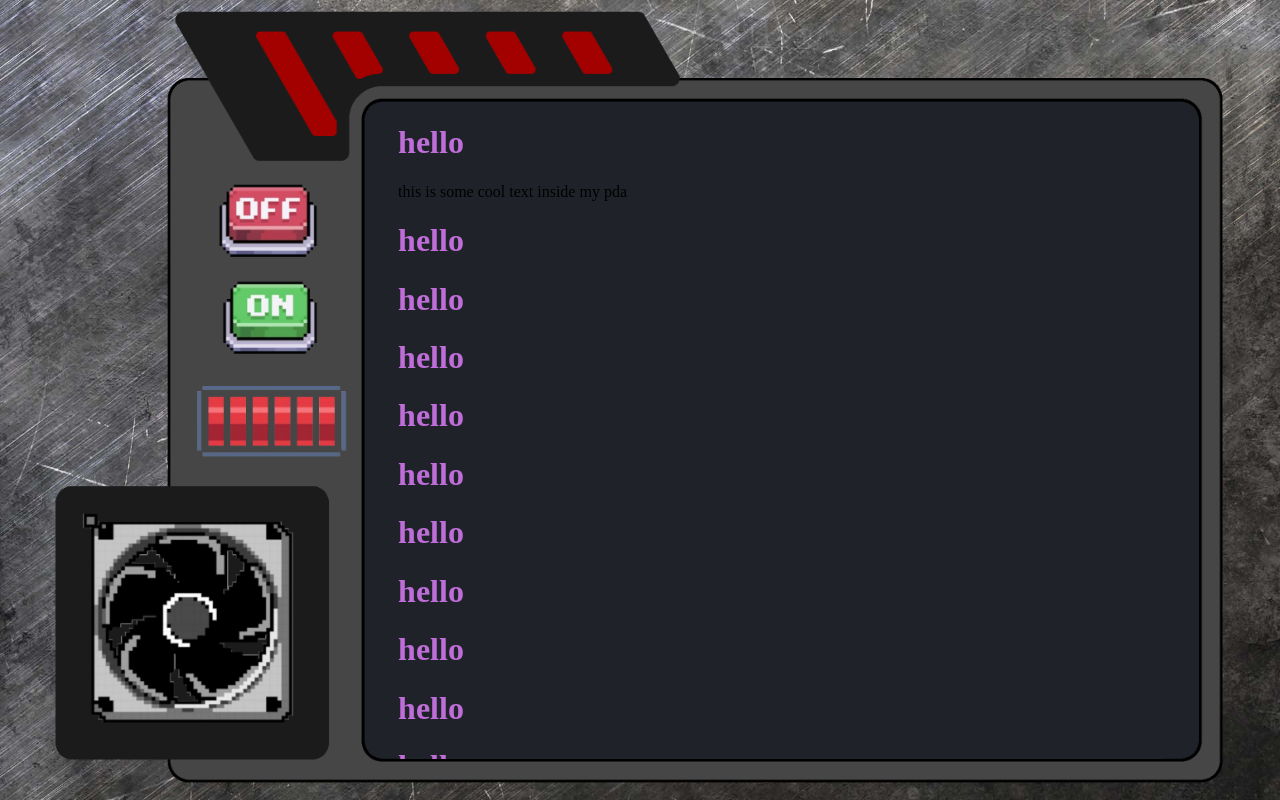
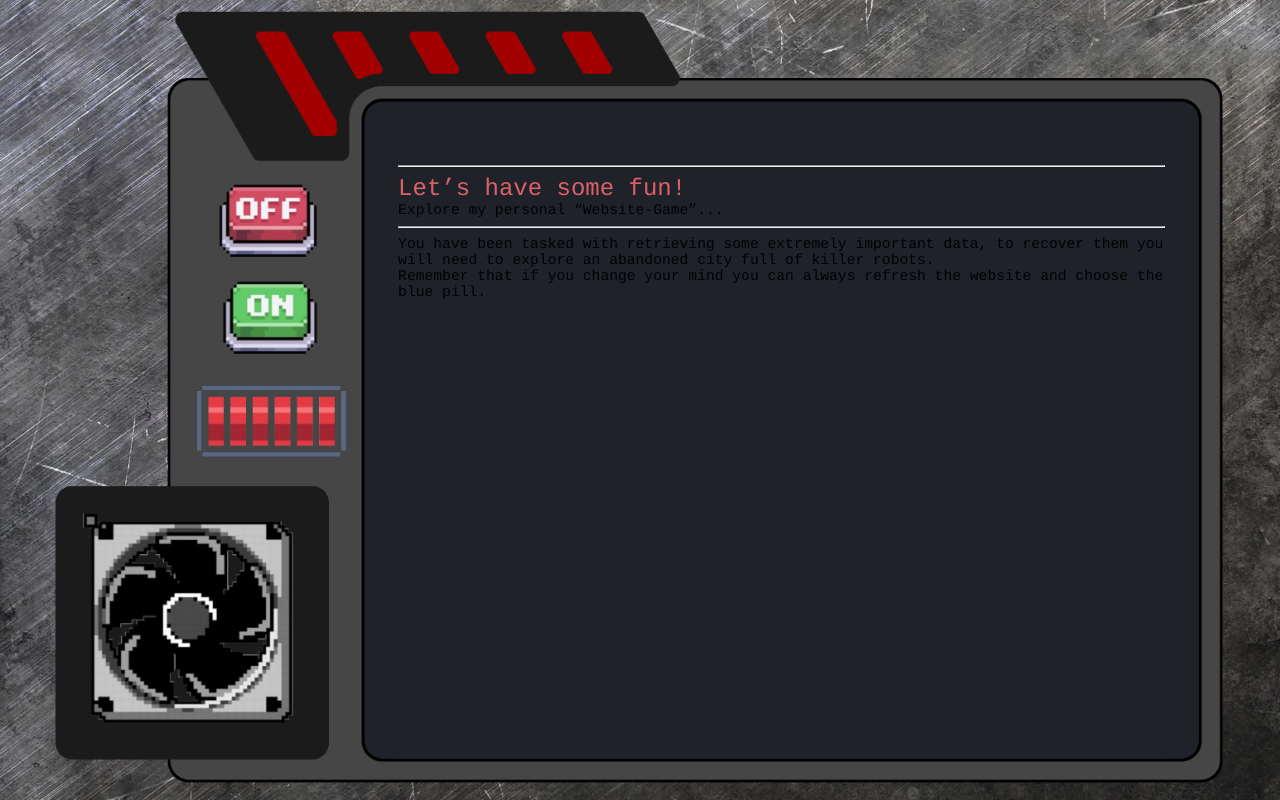
Before and after one commit to lucaSartore/lucaSartore.github.io, a React (Vite) app: page /blue_pill in a window 1280 px wide. Built offline with nearby package versions, Linux system fonts and the light colour scheme; a web font is replaced by a local one.

Commit message:
Add first working blue pill page

```diff
--- a/src/components/pda/index.tsx
+++ b/src/components/pda/index.tsx
@@ -5,100 +5,13 @@ import "./themes.css"
 import { forwardRef, PropsWithChildren, useImperativeHandle, useRef } from "react";
 import { ThemeProvider } from "./theme_provider";
 
-function PdaPage() {
+function PdaPage(props: PropsWithChildren) {
     return (
         <>
             <div id="pda-page-main-div">
                 <div id="pda-container">
                     <PdaWrapper >
-                        <h1> hello </h1>
-                        <a> this is some cool text inside my pda </a>
-                        <h1> hello </h1>
-                        <h1> hello </h1>
-                        <h1> hello </h1>
-                        <h1> hello </h1>
-                        <h1> hello </h1>
-                        <h1> hello </h1>
-                        <h1> hello </h1>
-                        <h1> hello </h1>
-                        <h1> hello </h1>
-                        <h1> hello </h1>
-                        <h1> hello </h1>
-                        <h1> hello </h1>
-                        <h1> hello </h1>
-                        <h1> hello </h1>
-                        <h1> hello </h1>
-                        <h1> hello </h1>
-                        <h1> hello </h1>
-                        <h1> hello </h1>
-                        <h1> hello </h1>
-                        <h1> hello </h1>
-                        <h1> hello </h1>
-                        <h1> hello </h1>
-                        <h1> hello </h1>
-                        <h1> hello </h1>
-                        <h1> hello </h1>
-                        <h1> hello </h1>
-                        <h1> hello </h1>
-                        <h1> hello </h1>
-                        <h1> hello </h1>
-                        <h1> hello </h1>
-                        <h1> hello </h1>
-                        <h1> hello </h1>
-                        <h1> hello </h1>
-                        <h1> hello </h1>
-                        <h1> hello </h1>
-                        <h1> hello </h1>
-                        <h1> hello </h1>
-                        <h1> hello </h1>
-                        <h1> hello </h1>
-                        <h1> hello </h1>
-                        <h1> hello </h1>
-                        <h1> hello </h1>
-                        <h1> hello </h1>
-                        <h1> hello </h1>
-                        <h1> hello </h1>
-                        <h1> hello </h1>
-                        <h1> hello </h1>
-                        <h1> hello </h1>
-                        <h1> hello </h1>
-                        <h1> hello </h1>
-                        <h1> hello </h1>
-                        <h1> hello </h1>
-                        <h1> hello </h1>
-                        <h1> hello </h1>
-                        <h1> hello </h1>
-                        <h1> hello </h1>
-                        <h1> hello </h1>
-                        <h1> hello </h1>
-                        <h1> hello </h1>
-                        <h1> hello </h1>
-                        <h1> hello </h1>
-                        <h1> hello </h1>
-                        <h1> hello </h1>
-                        <h1> hello </h1>
-                        <h1> hello </h1>
-                        <h1> hello </h1>
-                        <h1> hello </h1>
-                        <h1> hello </h1>
-                        <h1> hello </h1>
-                        <h1> hello </h1>
-                        <h1> hello </h1>
-                        <h1> hello </h1>
-                        <h1> hello </h1>
-                        <h1> hello </h1>
-                        <h1> hello </h1>
-                        <h1> hello </h1>
-                        <h1> hello </h1>
-                        <h1> hello </h1>
-                        <h1> hello </h1>
-                        <h1> hello </h1>
-                        <h1> hello </h1>
-                        <h1> hello </h1>
-                        <h1> hello </h1>
-                        <h1> hello </h1>
-                        <h1> hello </h1>
-
+                        {props.children}
                     </PdaWrapper>
                 </div>
                 <img src={desk_img} id="desk-img" />
--- a/src/components/pda/theme_provider.tsx
+++ b/src/components/pda/theme_provider.tsx
@@ -33,6 +33,7 @@ export const ThemeProvider = (props: PropsWithChildren) => {
     setTheme(newTheme);
   };
 
+  // text
   return (
     <ThemeContext.Provider value={{ theme, toggleTheme }}>
       {props.children}
--- a/src/components/pda/themes.css
+++ b/src/components/pda/themes.css
@@ -44,7 +44,23 @@
 }
 
 
-.themed-component > h1 {
+.title-color {
+    color: var(--title-color);
+}
+
+.subtitle-color {
+    color: var(--subtitle-color);
+}
+.text-color {
+    color: var(--text-color);
+}
+.secondary-text-color {
+    color: var(--secondary-text-color);
+}
+.decoration-color {
+    color: var(--decoration-color);
+}
+.secondary-decoration-color {
     color: var(--secondary-decoration-color);
 }
 
--- /dev/null
+++ b/src/info_pages/blue_pill_page/index.tsx
@@ -0,0 +1,44 @@
+import PdaPage from "../../components/pda";
+import { TypingParagraph } from "../../components/textbox";
+import "../../components/pda/themes.css"
+
+
+export default function BluePillPage() {
+
+    return (
+        <>
+            <PdaPage>
+					<TypingParagraph
+                        typingTime={1500}
+                        defaultStatus="TYPING"
+                        startTypingTimeout={1000}
+						items={[
+                            <br/>,
+                            <br/>,
+                            <br/>,
+                            <hr/>,
+							{
+								className: "font-size-medium custom-font title-color",
+								text: "Let’s have some fun!",
+							},
+							{
+								className: "font-size-small custom-font",
+								text: `Explore my personal “Website-Game”...`,
+							},
+                            <hr/>,
+							{
+								className: "font-size-small custom-font",
+								text: `You have been tasked with retrieving some extremely important data, to recover them you will need to explore an abandoned city full of killer robots. `,
+							},
+							{
+								className: "font-size-small custom-font",
+								text: `Remember that if you change your mind you can always refresh the website and choose the blue pill.`, },
+						]}
+					/>
+
+            </PdaPage>
+        </>
+    )
+
+
+}
--- a/src/main.tsx
+++ b/src/main.tsx
@@ -1,7 +1,7 @@
 import React from "react";
 import ReactDOM from "react-dom/client";
 import { BrowserRouter, Navigate, Route, Routes } from "react-router";
-
+import BluePillPage from "./info_pages/blue_pill_page";
 
 import "./index.css";
 
@@ -34,7 +34,7 @@ ReactDOM.createRoot(document.getElementById("root")!).render(
 			<Routes>
 				<Route path="/" element={<Navigate to="/pick_one" replace />} />
 				<Route path="/pick_one" element={<MorpheusPage />} />
-				<Route path="/blue_pill" element={<PdaPage />} />
+				<Route path="/blue_pill" element={<BluePillPage />} />
 				<Route path="/red_pill" element={<MorpheusPage />} />
 				<Route path="*" element={<h1>404 page </h1>} />
 			</Routes>
```
